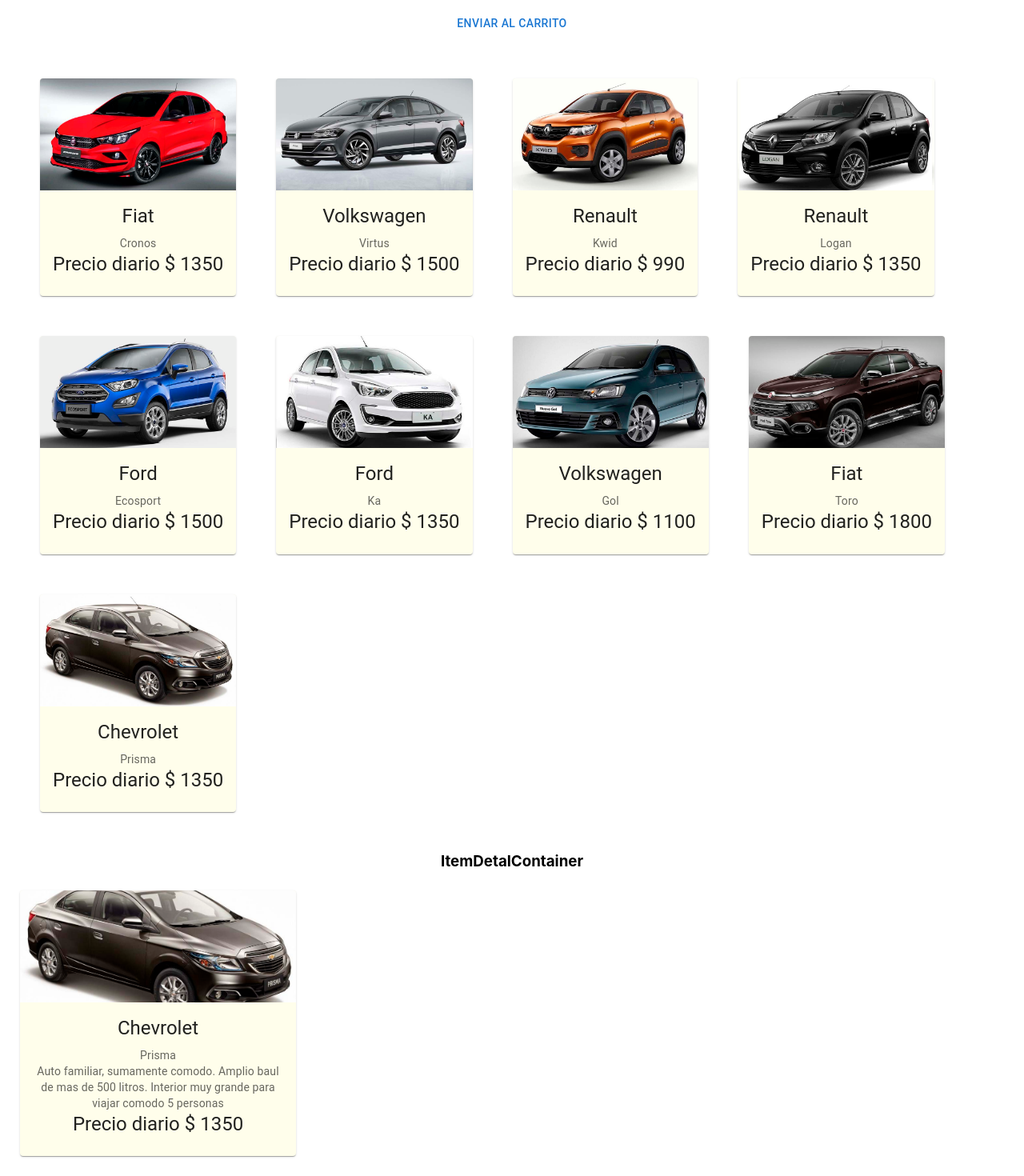
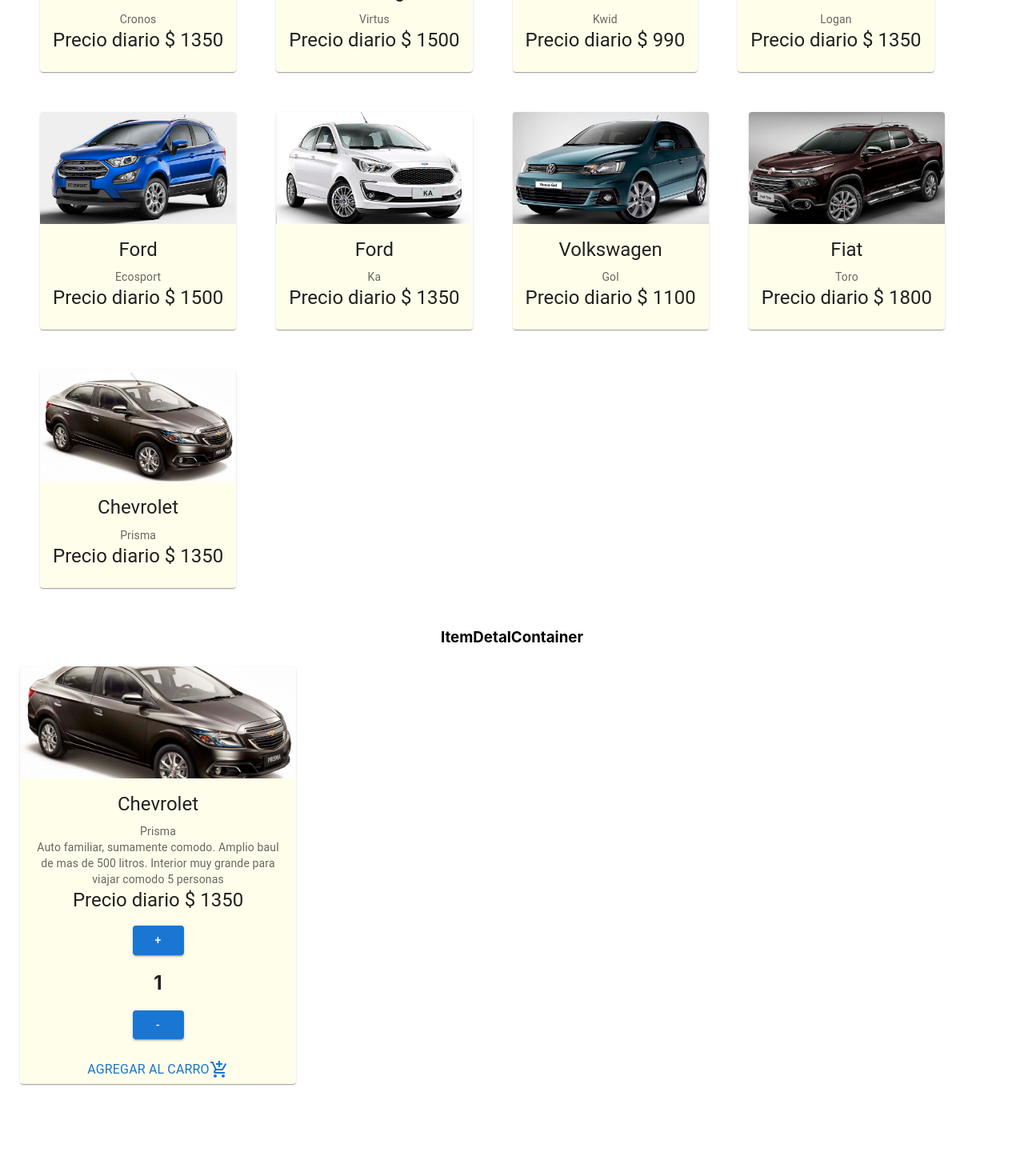
Before and after one commit to SantiagoRodriguez19/shop, a React (Create React App) app: page / in a window 1280 px wide. Shown: the part 357-1827 px from the top of the page at 80% size. After the commit the page ends 1737 px from the top, so only its background shows below. Built offline with nearby package versions, Linux system fonts and the light colour scheme.

Commit message:
Sincronizar carro

```diff
--- a/package.json
+++ b/package.json
@@ -13,6 +13,7 @@
     "react": "^17.0.2",
     "react-dom": "^17.0.2",
     "react-scripts": "^4.0.3",
+    "sweetalert2": "^11.2.1",
     "web-vitals": "^1.1.2"
   },
   "scripts": {
--- /dev/null
+++ b/src/Components/Button.jsx
@@ -0,0 +1,33 @@
+import React from "react";
+import Button from '@mui/material/Button';
+import AddShoppingCartIcon from '@mui/icons-material/AddShoppingCart';
+import Typography from '@mui/material/Typography';
+import Swal from "sweetalert2"
+
+const Alert = () =>{
+
+    Swal.fire({
+        position: "bottom",
+        icon: "success",
+        title: "Producto Agregado Al Carro",
+        showConfirmButton: false,
+        timerProgressBar: true,
+        timer: 3000,
+        toast: true,
+    })
+
+}
+
+export const AddToCart = ({onAdd}) => {
+    return(
+        <Button onClick={()=>{
+            onAdd()
+            Alert()
+        }}>
+
+        <Typography> Agregar al Carro </Typography>
+            <AddShoppingCartIcon />
+
+        </Button>
+    )
+}
--- a/src/Components/ItemCount.jsx
+++ b/src/Components/ItemCount.jsx
@@ -2,6 +2,7 @@
 
 import {useState} from "react";
 import Button from '@mui/material/Button';
+import { AddToCart } from "./Button"
 
 export default function ItemCount({stock, initial}) {
 
@@ -25,19 +26,21 @@
 
 
 const onAdd = () =>{
-   const mensaje = `Agregaste ${count} producto`;
-    if (count === 1)
-        alert(mensaje)
-        else{
-        alert(`${mensaje}s`)
-        }
+
+    setCount(initial);
+   //const mensaje = `Agregaste ${count} producto`;
+    //if (count === 1)
+    //    alert(mensaje)
+    //    else{
+    //    alert(`${mensaje}s`)
+     //   }
     }
 
 
 
     return (
     <>
-        <h1> Soy el contador </h1>
+
 
         <div>
             <Button variant="contained" onClick={sumar}> + </Button>
@@ -45,7 +48,8 @@
             <Button variant="contained" onClick={restar}> - </Button>
         </div>
         <br />
-            <Button onClick={onAdd}> enviar al carrito </Button>
+
+          <AddToCart onAdd={onAdd}></AddToCart>
     </>
     );
     }
--- a/src/Components/ItemDetail.jsx
+++ b/src/Components/ItemDetail.jsx
@@ -2,6 +2,7 @@
 import CardContent from '@mui/material/CardContent';
 import CardMedia from '@mui/material/CardMedia';
 import Typography from '@mui/material/Typography';
+import ItemCount from "./ItemCount";
 
 
 
@@ -13,6 +14,7 @@
     }
 
     return(
+
             <Card sx={{ maxWidth: 345 }}>
               <CardMedia
                 component="img"
@@ -34,7 +36,10 @@
                   Precio diario $ {product.precio}
                 </Typography>
               </CardContent>
+              <ItemCount  stock={5} initial={1}/>
                    </Card>
+
+
           );
 
 
--- a/src/Components/ItemListContainer.jsx
+++ b/src/Components/ItemListContainer.jsx
@@ -1,7 +1,7 @@
 //import * as React from 'react';
 //import { SettingsApplicationsTwoTone } from "@mui/icons-material";
 import { useState, useEffect} from "react";
-import ItemCount from "./ItemCount";
+//import ItemCount from "./ItemCount";
 import promesaManual from "../Services/promesaManual";
 import ItemList from "./ItemList";
 import ItemDetailContainer from "./ItemDetailContainer";
@@ -29,7 +29,7 @@
     return (
     <>
              <h1> {greeting} </h1>
-             <ItemCount  stock={5} initial={1}/>
+
              <ItemList productos={productos} />
              <ItemDetailContainer />
 
```
Also changed, not shown: 1 other file (tests, documents, lock files or other folders).
